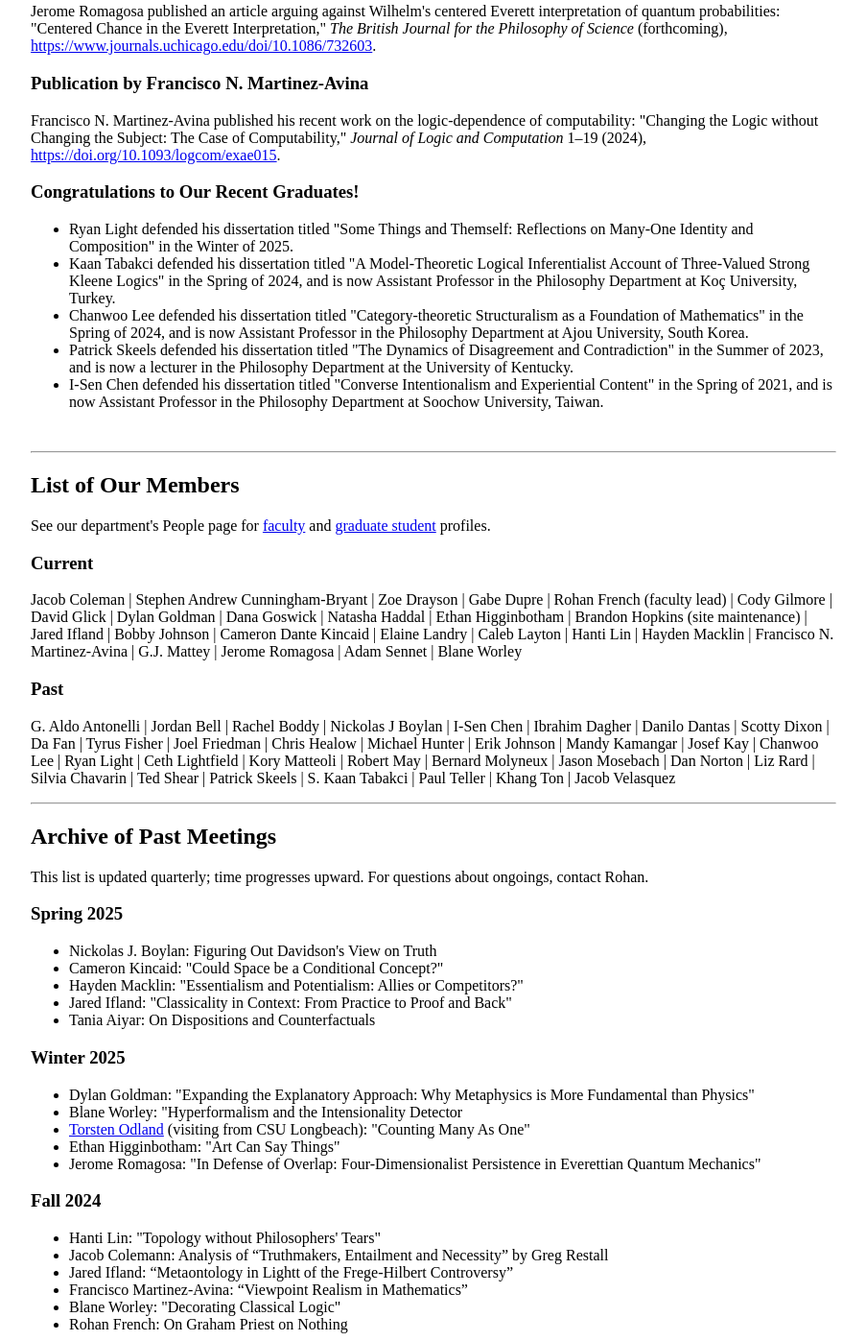
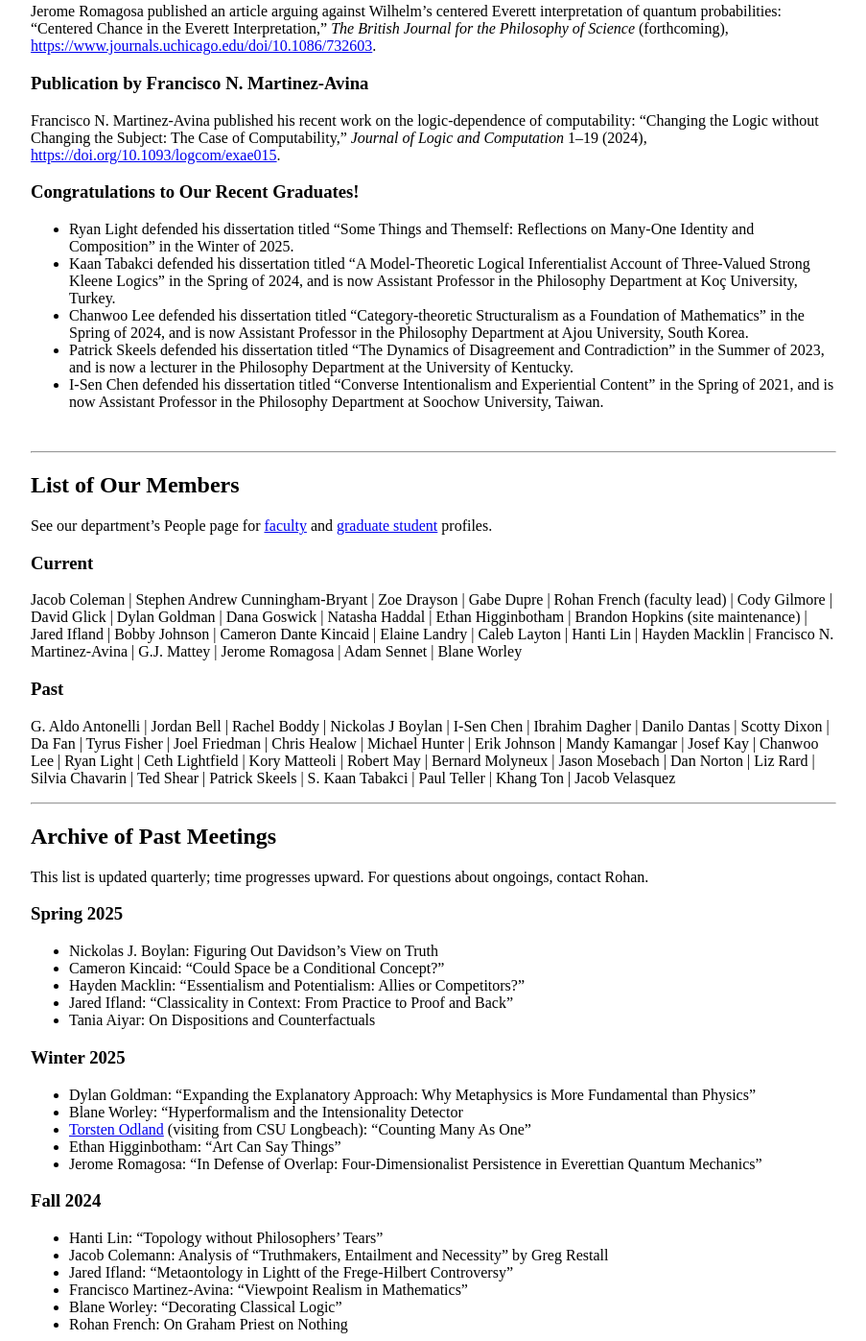
Before and after one commit to llemmma/llemmma.github.io, a plain HTML site: page index.html in a window 1280 px wide. Shown: the part 663-2060 px from the top of the page at 96% size, without its empty margins (188-1091 px from the left). Drawn offline with Linux system fonts and the light colour scheme.

Commit message:
fedxps: 2025-11-29 21:58:36

```diff
--- a/index.html
+++ b/index.html
@@ -35,24 +35,24 @@
 <h2 id="news">News from Our Members</h2>
 
 <h3>Publications by Blane Worley</h3>
-<p>Blane Worley published an article exploring depth substitution invariance in justification logics extending weak relevant logics: "Proof Invariance," <em>Australasian Journal of Logic</em> (forthcoming), <a href="https://philpapers.org/rec/WORPIT-2">https://philpapers.org/rec/WORPIT-2</a>. Blane also published (with Shay Logan) an article extending known results about hyperformal logics: "Hyperformalism for Bunched Natural Deduction Systems," <em>Journal of Philosophical Logic</em> 1:1-26 (2025), <a href="https://philarchive.org/rec/LOGHFB">https://philarchive.org/rec/LOGHFB</a>.</p>
+<p>Blane Worley published an article exploring depth substitution invariance in justification logics extending weak relevant logics: &#8220;Proof Invariance,&#8221; <em>Australasian Journal of Logic</em> (forthcoming), <a href="https://philpapers.org/rec/WORPIT-2">https://philpapers.org/rec/WORPIT-2</a>. Blane also published (with Shay Logan) an article extending known results about hyperformal logics: &#8220;Hyperformalism for Bunched Natural Deduction Systems,&#8221; <em>Journal of Philosophical Logic</em> 1:1-26 (2025), <a href="https://philarchive.org/rec/LOGHFB">https://philarchive.org/rec/LOGHFB</a>.</p>
 
 <h3>Publication by Brandon Hopkins</h3>
-<p>Brandon Hopkins published an article showing how to interpret Input/Output logics as conditional logics via neighborhood semantics: "Input/Output Logic via Neighborhood Semantics," in Kees van Berkel, Agata Ciabattoni, and John Horty (eds.), <a href="https://www.collegepublications.co.uk/DEON/?00005"><em>Proceedings of the 17th International Conference on Deontic Logic and Normative Systems (DEON 2025, Vienna)</em></a>, College Publications, 2025, pp. 179-198.</p>
+<p>Brandon Hopkins published an article showing how to interpret Input/Output logics as conditional logics via neighborhood semantics: &#8220;Input/Output Logic via Neighborhood Semantics,&#8221; in Kees van Berkel, Agata Ciabattoni, and John Horty (eds.), <a href="https://www.collegepublications.co.uk/DEON/?00005"><em>Proceedings of the 17th International Conference on Deontic Logic and Normative Systems (DEON 2025, Vienna)</em></a>, College Publications, 2025, pp. 179-198.</p>
 
 <h3>Publication by Jerome Romagosa</h3>
-<p>Jerome Romagosa published an article arguing against Wilhelm's centered Everett interpretation of quantum probabilities: "Centered Chance in the Everett Interpretation," <em>The British Journal for the Philosophy of Science</em> (forthcoming), <a href="https://www.journals.uchicago.edu/doi/10.1086/732603">https://www.journals.uchicago.edu/doi/10.1086/732603</a>.</p>
+<p>Jerome Romagosa published an article arguing against Wilhelm&#8217;s centered Everett interpretation of quantum probabilities: &#8220;Centered Chance in the Everett Interpretation,&#8221; <em>The British Journal for the Philosophy of Science</em> (forthcoming), <a href="https://www.journals.uchicago.edu/doi/10.1086/732603">https://www.journals.uchicago.edu/doi/10.1086/732603</a>.</p>
 
 <h3>Publication by Francisco N. Martinez-Avina</h3>
-<p>Francisco N. Martinez-Avina published his recent work on the logic-dependence of computability: "Changing the Logic without Changing the Subject: The Case of Computability," <em>Journal of Logic and Computation</em> 1–19 (2024), <a href="https://doi.org/10.1093/logcom/exae015">https://doi.org/10.1093/logcom/exae015</a>.</p>
+<p>Francisco N. Martinez-Avina published his recent work on the logic-dependence of computability: &#8220;Changing the Logic without Changing the Subject: The Case of Computability,&#8221; <em>Journal of Logic and Computation</em> 1–19 (2024), <a href="https://doi.org/10.1093/logcom/exae015">https://doi.org/10.1093/logcom/exae015</a>.</p>
 
 <h3>Congratulations to Our Recent Graduates!</h3>
 <ul>
-    <li>Ryan Light defended his dissertation titled "Some Things and Themself: Reflections on Many-One Identity and Composition" in the Winter of 2025.</li>
-    <li>Kaan Tabakci defended his dissertation titled "A Model-Theoretic Logical Inferentialist Account of Three-Valued Strong Kleene Logics" in the Spring of 2024, and is now Assistant Professor in the Philosophy Department at Koç University, Turkey.</li>
-    <li>Chanwoo Lee defended his dissertation titled "Category-theoretic Structuralism as a Foundation of Mathematics" in the Spring of 2024, and is now Assistant Professor in the Philosophy Department at Ajou University, South Korea.</li>
-    <li>Patrick Skeels defended his dissertation titled "The Dynamics of Disagreement and Contradiction" in the Summer of 2023, and is now a lecturer in the Philosophy Department at the University of Kentucky.</li>
-    <li>I-Sen Chen defended his dissertation titled "Converse Intentionalism and Experiential Content" in the Spring of 2021, and is now Assistant Professor in the Philosophy Department at Soochow University, Taiwan.</li>
+    <li>Ryan Light defended his dissertation titled &#8220;Some Things and Themself: Reflections on Many-One Identity and Composition&#8221; in the Winter of 2025.</li>
+    <li>Kaan Tabakci defended his dissertation titled &#8220;A Model-Theoretic Logical Inferentialist Account of Three-Valued Strong Kleene Logics&#8221; in the Spring of 2024, and is now Assistant Professor in the Philosophy Department at Koç University, Turkey.</li>
+    <li>Chanwoo Lee defended his dissertation titled &#8220;Category-theoretic Structuralism as a Foundation of Mathematics&#8221; in the Spring of 2024, and is now Assistant Professor in the Philosophy Department at Ajou University, South Korea.</li>
+    <li>Patrick Skeels defended his dissertation titled &#8220;The Dynamics of Disagreement and Contradiction&#8221; in the Summer of 2023, and is now a lecturer in the Philosophy Department at the University of Kentucky.</li>
+    <li>I-Sen Chen defended his dissertation titled &#8220;Converse Intentionalism and Experiential Content&#8221; in the Spring of 2021, and is now Assistant Professor in the Philosophy Department at Soochow University, Taiwan.</li>
 </ul>
 
 <br>
@@ -62,7 +62,7 @@
 <!-- Members Section in paragraph style -->
 <h2 id="members">List of Our Members</h2>
 
-<p>See our department's People page for <a href="https://philosophy.ucdavis.edu/people/faculty">faculty</a> and <a href="https://philosophy.ucdavis.edu/people/graduate-students">graduate student</a> profiles.</p>
+<p>See our department&#8217;s People page for <a href="https://philosophy.ucdavis.edu/people/faculty">faculty</a> and <a href="https://philosophy.ucdavis.edu/people/graduate-students">graduate student</a> profiles.</p>
 
 <h3>Current</h3>
 <p>
@@ -84,29 +84,29 @@
 
 <h3>Spring 2025</h3>
 <ul>
-    <li>Nickolas J. Boylan: Figuring Out Davidson's View on Truth</li>
-    <li>Cameron Kincaid: "Could Space be a Conditional Concept?"</li>
-    <li>Hayden Macklin: "Essentialism and Potentialism: Allies or Competitors?"</li>
-    <li>Jared Ifland: "Classicality in Context: From Practice to Proof and Back"</li>
+    <li>Nickolas J. Boylan: Figuring Out Davidson&#8217;s View on Truth</li>
+    <li>Cameron Kincaid: &#8220;Could Space be a Conditional Concept?&#8221;</li>
+    <li>Hayden Macklin: &#8220;Essentialism and Potentialism: Allies or Competitors?&#8221;</li>
+    <li>Jared Ifland: &#8220;Classicality in Context: From Practice to Proof and Back&#8221;</li>
     <li>Tania Aiyar: On Dispositions and Counterfactuals</li>
 </ul>
 
 <h3>Winter 2025</h3>
 <ul>
-    <li>Dylan Goldman: "Expanding the Explanatory Approach: Why Metaphysics is More Fundamental than Physics"</li>
-    <li>Blane Worley: "Hyperformalism and the Intensionality Detector</li>
-    <li><a href="https://www.torstenodland.com/">Torsten Odland</a> (visiting from CSU Longbeach): "Counting Many As One"</li>
-    <li>Ethan Higginbotham: "Art Can Say Things"</li>
-    <li>Jerome Romagosa: "In Defense of Overlap: Four-Dimensionalist Persistence in Everettian Quantum Mechanics"</li>
+    <li>Dylan Goldman: &#8220;Expanding the Explanatory Approach: Why Metaphysics is More Fundamental than Physics&#8221;</li>
+    <li>Blane Worley: &#8220;Hyperformalism and the Intensionality Detector</li>
+    <li><a href="https://www.torstenodland.com/">Torsten Odland</a> (visiting from CSU Longbeach): &#8220;Counting Many As One&#8221;</li>
+    <li>Ethan Higginbotham: &#8220;Art Can Say Things&#8221;</li>
+    <li>Jerome Romagosa: &#8220;In Defense of Overlap: Four-Dimensionalist Persistence in Everettian Quantum Mechanics&#8221;</li>
 </ul>
 
 <h3>Fall 2024</h3>
 <ul>
-    <li>Hanti Lin: "Topology without Philosophers' Tears"</li>
+    <li>Hanti Lin: &#8220;Topology without Philosophers&#8217; Tears&#8221;</li>
     <li>Jacob Colemann: Analysis of “Truthmakers, Entailment and Necessity” by Greg Restall</li>
     <li>Jared Ifland: “Metaontology in Lightt of the Frege-Hilbert Controversy”</li>
     <li>Francisco Martinez-Avina: “Viewpoint Realism in Mathematics”</li>
-    <li>Blane Worley: "Decorating Classical Logic"</li>
+    <li>Blane Worley: &#8220;Decorating Classical Logic&#8221;</li>
     <li>Rohan French: On Graham Priest on Nothing</li>
 </ul>
 
```
Also changed, not shown: 4 other files.
